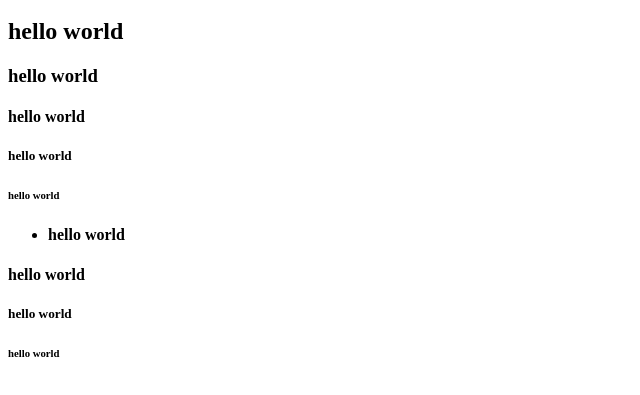
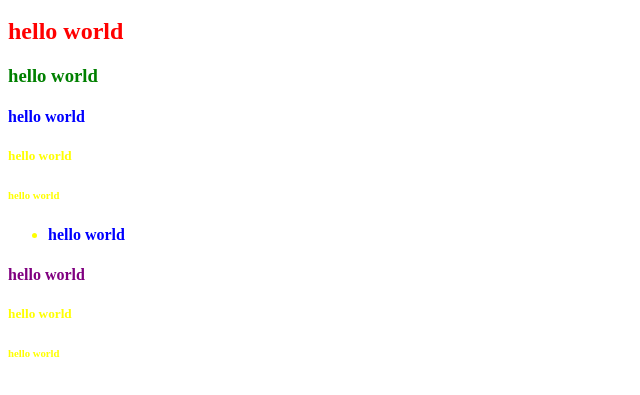
Before and after one commit to Woodedcode/slayTheDragon, a plain HTML site: page index.html in a window 1280 px wide. Shown: the part 335-730 px from the top of the page, without its empty margins (0-640 px from the left). Drawn offline with Linux system fonts and the light colour scheme.

Commit message:
Update style.css

```diff
--- a/style.css
+++ b/style.css
@@ -13,3 +13,28 @@ h1{
 [href] {
     color: pink;
 }
+
+/* SECTION 2 */
+.h1 + .h2{
+    color: red;
+}
+
+.h1 ~ .h3{
+    color: green;
+}
+
+div > .h4{
+    color: purple;
+}
+
+/* .div > .h4{
+    color: orange;
+} */
+
+.div .h4{
+    color: blue;
+}
+
+*{
+    color: yellow;
+}
```
